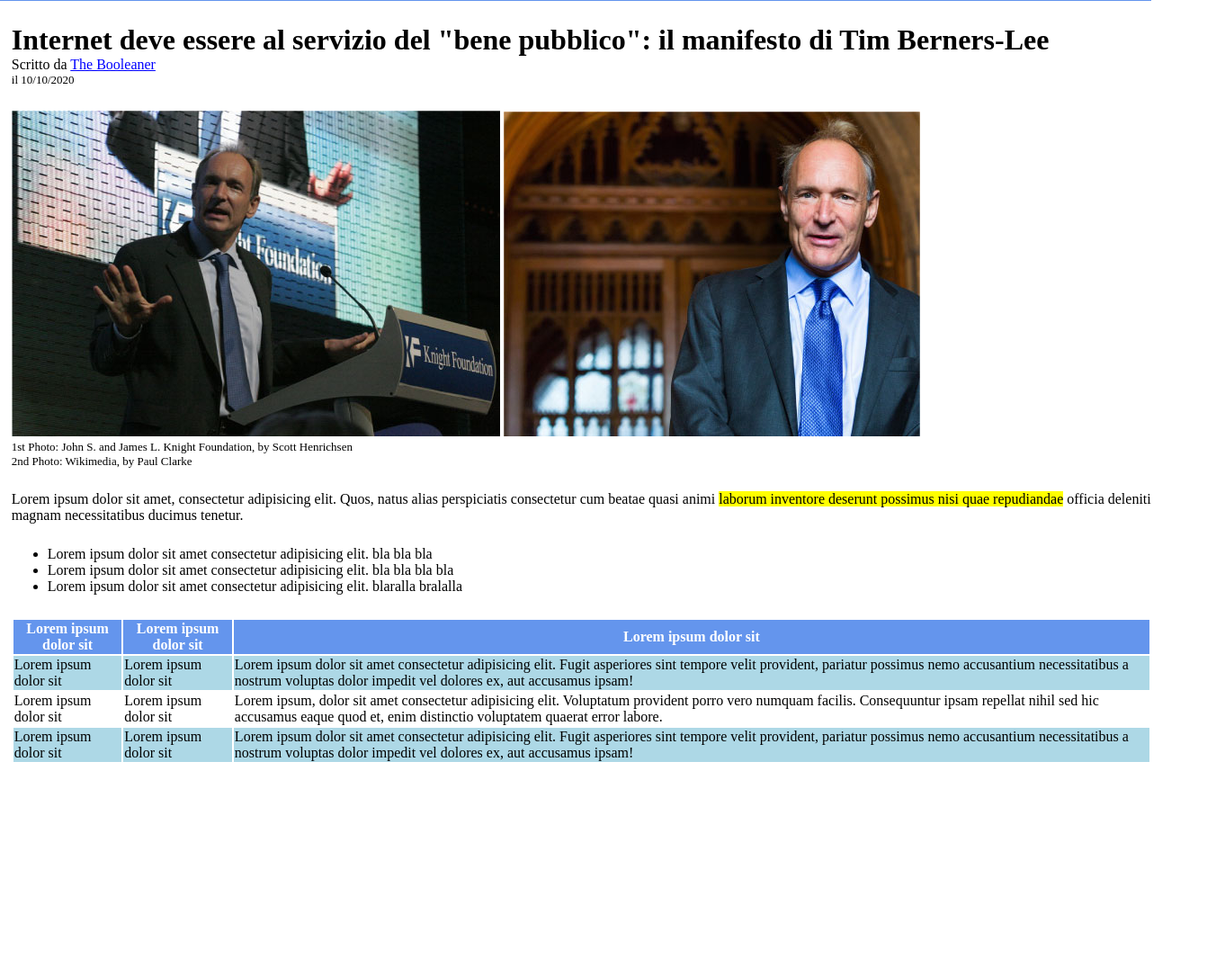
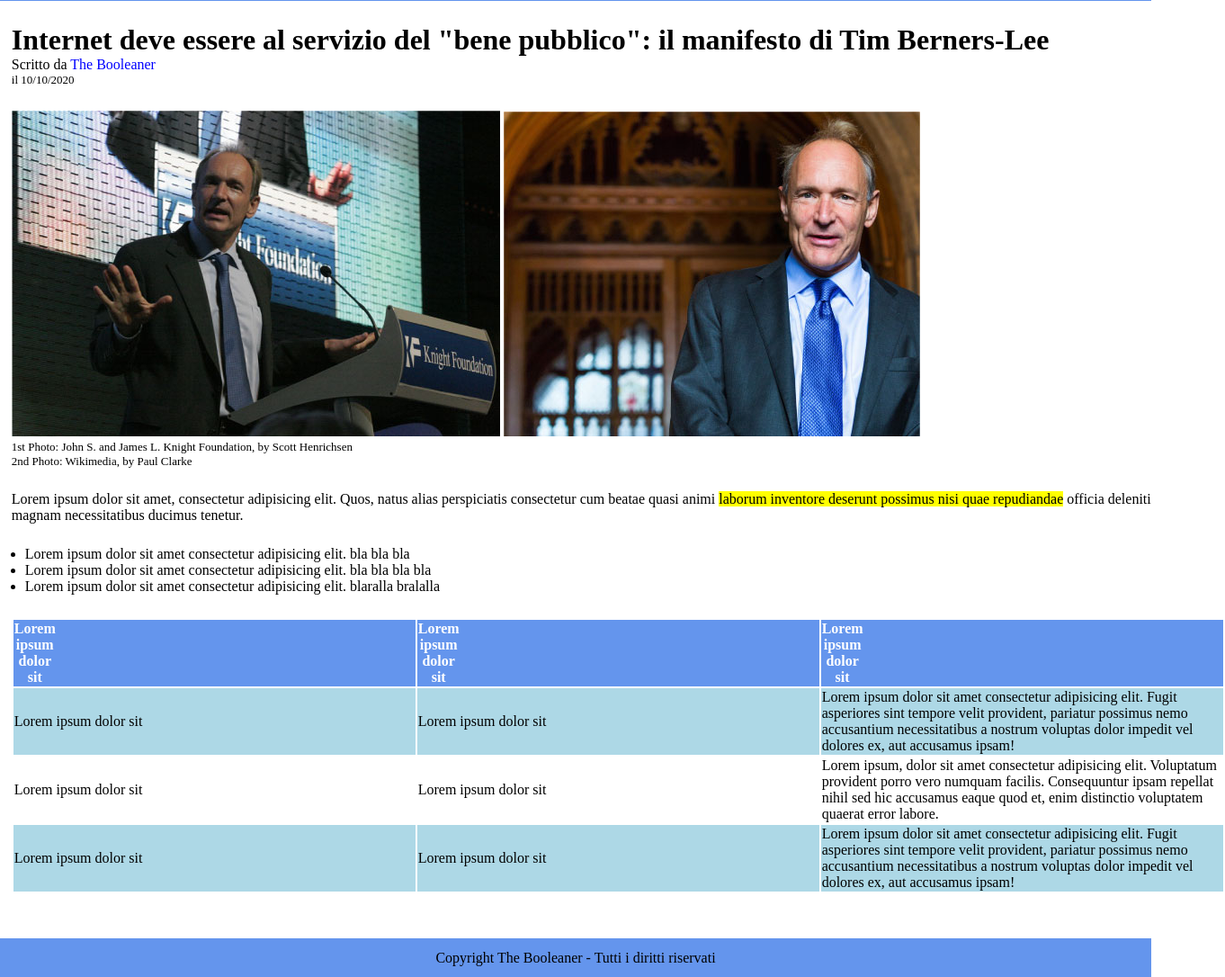
Before and after one commit to FrankBarretta/html-css-booleaner, a plain HTML site: page index.html in a window 1280 px wide. Shown: the part 104-1190 px from the top of the page at 90% size, 1362 px wide, since content can reach past the window. Before the commit the page ends 953 px from the top, so only its background shows below. Drawn offline with Linux system fonts and the light colour scheme; files whose address does not match are found by name.

Commit message:
Updated and further improved the website

```diff
--- a/index.html
+++ b/index.html
@@ -10,19 +10,19 @@
 
 <body>
 
+    <!-- Header con logo sulla sinistra -->
     <header>
         <div class="blue_header margin_bottom_high">
             <img class="img_control" src="./img/logo.svg" alt="The Booleaner Logo">
         </div>
     </header>
 
+    <!-- Main - Argomento Principale della pagina -->
     <main class="margin_left_high">
         <h1>Internet deve essere al servizio del "bene pubblico": il manifesto di Tim Berners-Lee</h1>
 
-        <p>Scritto da <a href="">The Booleaner</a></p>
-
+        <p>Scritto da <a class="no_underline" href="">The Booleaner</a></p>
         <p class="mini_p margin_bottom_high">il <time datetime="10/10/2020">10/10/2020</time></p>
-
 
         <img src="./img/tim-1.jpg" alt="Knight Foundation Conferenza">
         <img src="./img/tim-2.jpg" alt="Tim Berners-Lee Foto">
@@ -31,25 +31,29 @@
         <p class="mini_p margin_bottom_high">2nd Photo: Wikimedia, by Paul Clarke</p>
 
         <p>Lorem ipsum dolor sit amet, consectetur adipisicing elit. Quos, natus alias perspiciatis consectetur cum
-            beatae quasi animi <span class="bg_yellow">laborum inventore deserunt possimus nisi quae repudiandae</span> officia deleniti magnam
+            beatae quasi animi <span class="bg_yellow">laborum inventore deserunt possimus nisi quae repudiandae</span>
+            officia deleniti magnam
             necessitatibus ducimus tenetur.</p>
 
-        <ul class="margin_top_high">
+        <ul class="margin_top_high margin_left_short">
             <li>Lorem ipsum dolor sit amet consectetur adipisicing elit. bla bla bla</li>
             <li>Lorem ipsum dolor sit amet consectetur adipisicing elit. bla bla bla bla</li>
             <li>Lorem ipsum dolor sit amet consectetur adipisicing elit. blaralla bralalla</li>
         </ul>
 
+
+        <!-- Tabella -->
         <table class="margin_top_high">
             <tr>
-                <th class="table_head">Lorem ipsum dolor sit</th>
-                <th class="table_head">Lorem ipsum dolor sit</th>
-                <th class="table_head">Lorem ipsum dolor sit</th>
+                <th class="table_head padding_right_high">Lorem ipsum dolor sit</th>
+                <th class="table_head padding_right_high">Lorem ipsum dolor sit</th>
+                <th class="table_head padding_right_high">Lorem ipsum dolor sit</th>
             </tr>
             <tr>
                 <td class="table_data">Lorem ipsum dolor sit</td>
                 <td class="table_data">Lorem ipsum dolor sit</td>
-                <td class="table_data">Lorem ipsum dolor sit amet consectetur adipisicing elit. Fugit asperiores sint tempore velit
+                <td class="table_data">Lorem ipsum dolor sit amet consectetur adipisicing elit. Fugit asperiores sint
+                    tempore velit
                     provident, pariatur possimus nemo accusantium necessitatibus a nostrum voluptas dolor impedit vel
                     dolores ex, aut accusamus ipsam!</td>
             </tr>
@@ -63,15 +67,19 @@
             <tr>
                 <td class="table_data">Lorem ipsum dolor sit</td>
                 <td class="table_data">Lorem ipsum dolor sit</td>
-                <td class="table_data">Lorem ipsum dolor sit amet consectetur adipisicing elit. Fugit asperiores sint tempore velit
+                <td class="table_data">Lorem ipsum dolor sit amet consectetur adipisicing elit. Fugit asperiores sint
+                    tempore velit
                     provident, pariatur possimus nemo accusantium necessitatibus a nostrum voluptas dolor impedit vel
                     dolores ex, aut accusamus ipsam!</td>
             </tr>
         </table>
 
+    </main>
 
-
-    </main>
+    <!-- Footer -->
+    <footer>
+        <p>Copyright The Booleaner - Tutti i diritti riservati</p>
+    </footer>
 
 </body>
 
--- a/style/style.css
+++ b/style/style.css
@@ -21,7 +21,7 @@
 }
 
 .mini_p {
-    font-size: small
+    font-size: small;
 }
 
 
@@ -49,3 +49,22 @@
 .table_data {
     background-color: lightblue;
 }
+
+footer {
+    background-color: cornflowerblue;
+    text-align: center;
+    padding: 1%;
+    margin-top: 50px;
+}
+
+.no_underline {
+    text-decoration: none;
+}
+
+.margin_left_short {
+    padding-left: 15px;
+}
+
+.padding_right_high {
+    padding-right: 400px;
+}
```
